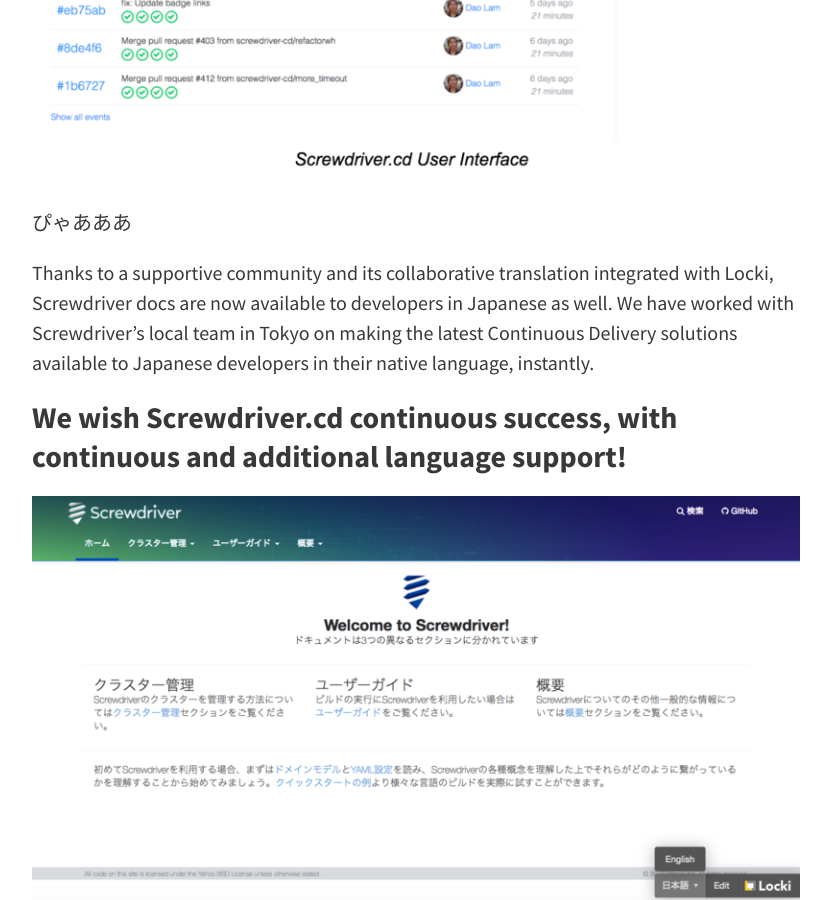
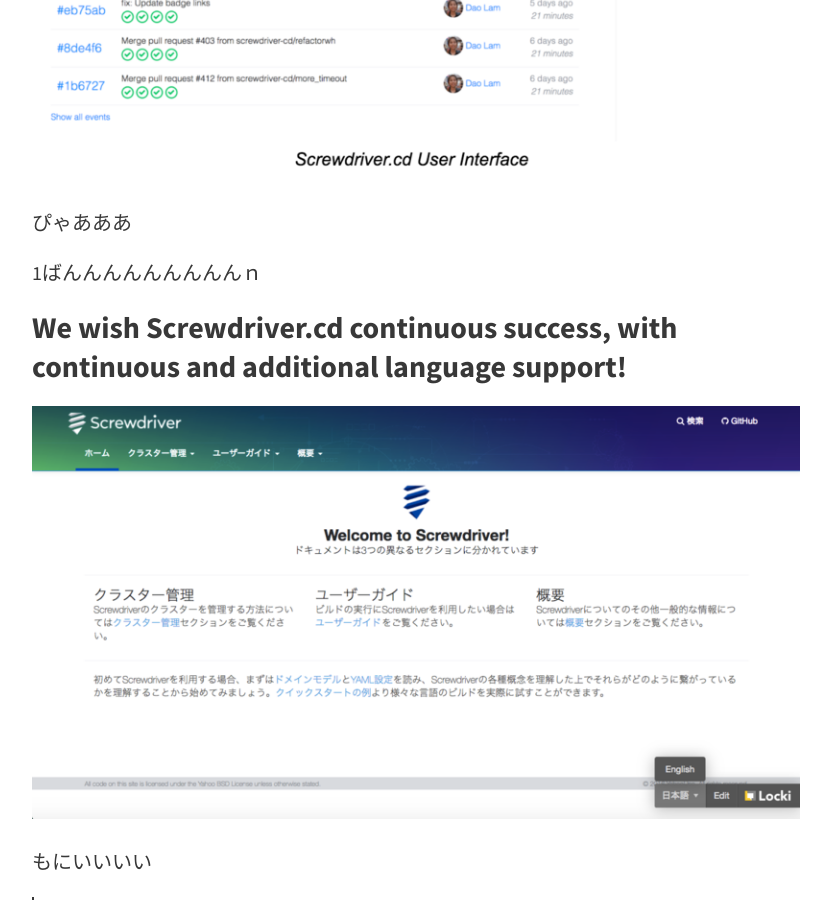
Before and after one commit to team-pal/locki-blog, a Jekyll site: the page built from _posts/ja/2017-01-13-screwdriver.md, in a window 1280 px wide and 900 px high, scrolled down 867 px. Shown: the whole window, without its empty margins (224-1055 px from the left). Built offline with Jekyll 4.4.1, drawn with Linux system fonts in a browser that asks for light colours; nearby versions of some CDN libraries; our own code applies the rules of GitHub Pages for plain Markdown files.

Commit message:
Committed via Localize

```diff
--- a/_posts/ja/2017-01-13-screwdriver.md
+++ b/_posts/ja/2017-01-13-screwdriver.md
@@ -13,7 +13,7 @@
 
 ぴゃあああ
 
-Thanks to a supportive community and its collaborative translation integrated with Locki, Screwdriver docs are now available to developers in Japanese as well. We have worked with Screwdriver's local team in Tokyo on making the latest Continuous Delivery solutions available to Japanese developers in their native language, instantly.
+ 1ばんんんんんんんんんｎ
 
 ### We wish Screwdriver.cd continuous success, with continuous and additional language support!
 
```
